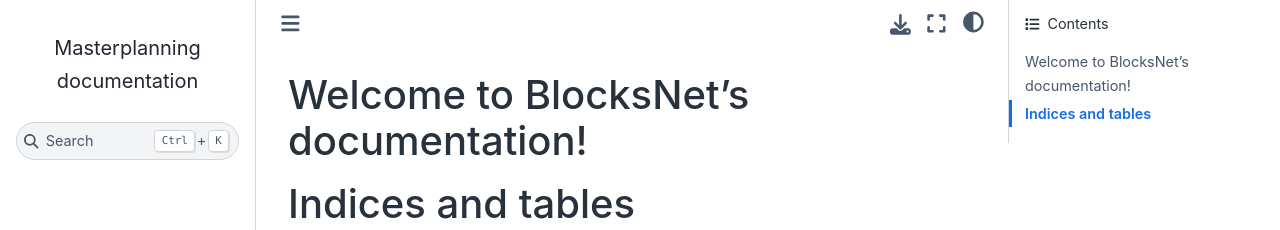
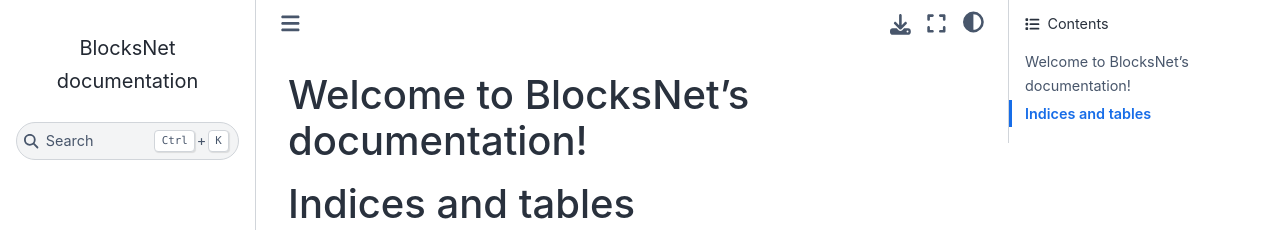
Before and after one commit to aimclub/blocksnet, a Sphinx documentation site: the page built from build_docs/source/index.rst, in a window 1280 px wide. Shown: the top 230 px of the page. Built offline with Sphinx 7.4.7 and the Sphinx Book theme 1.1.4, drawn with Linux system fonts in a browser that asks for light colours.

Commit message:
renamed masterplanning to blocksnet in conf.py build_docs

```diff
--- a/build_docs/source/conf.py
+++ b/build_docs/source/conf.py
@@ -20,7 +20,7 @@ sys.path.append(os.path.abspath(str(pathlib.Path(__file__).resolve().parent.pare
 
 
 # TODO: change properties to correct values
-project = "Masterplanning"
+project = "BlocksNet"
 copyright = "2023, open-source"
 author = "open-source"
 
```
